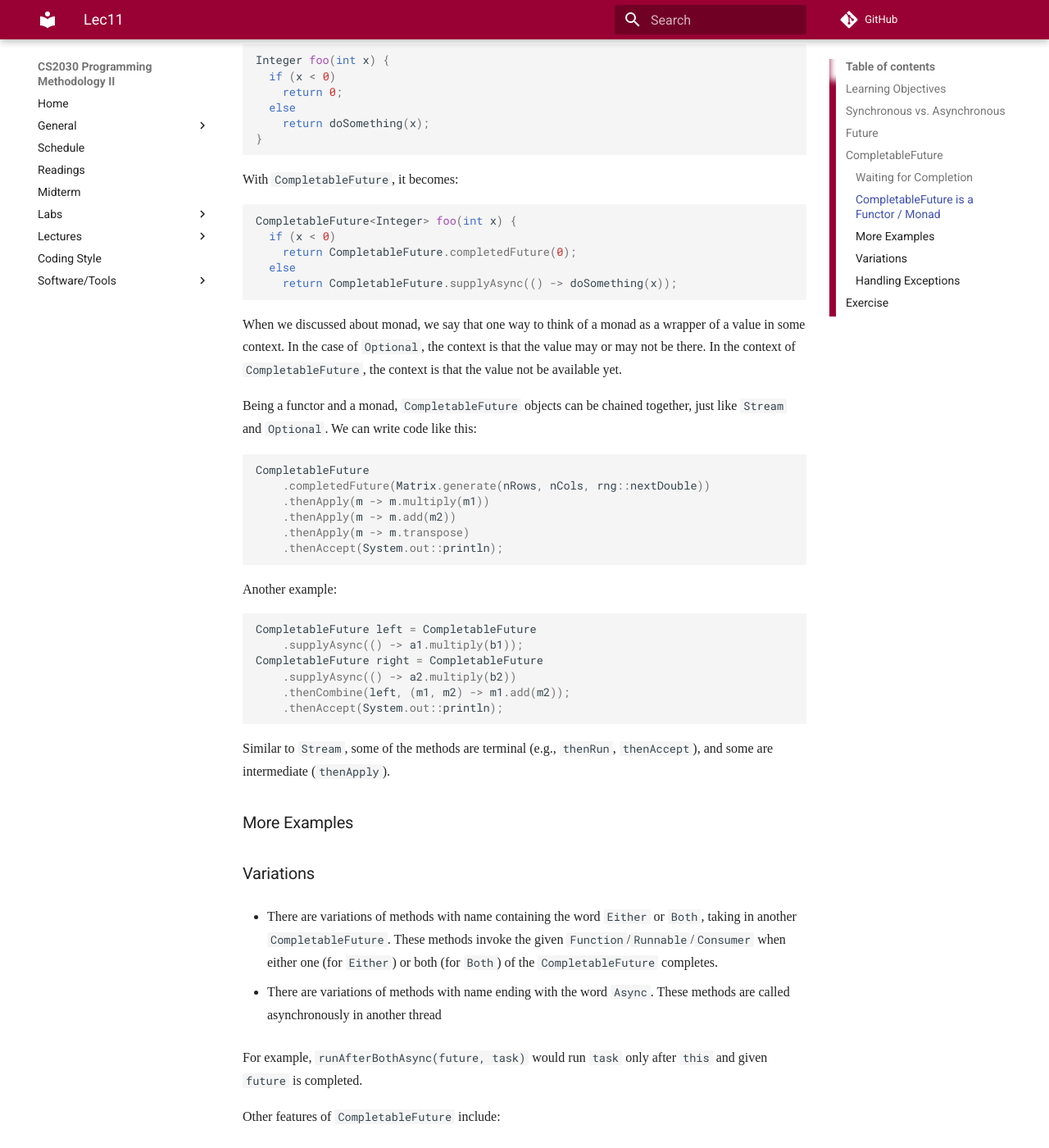
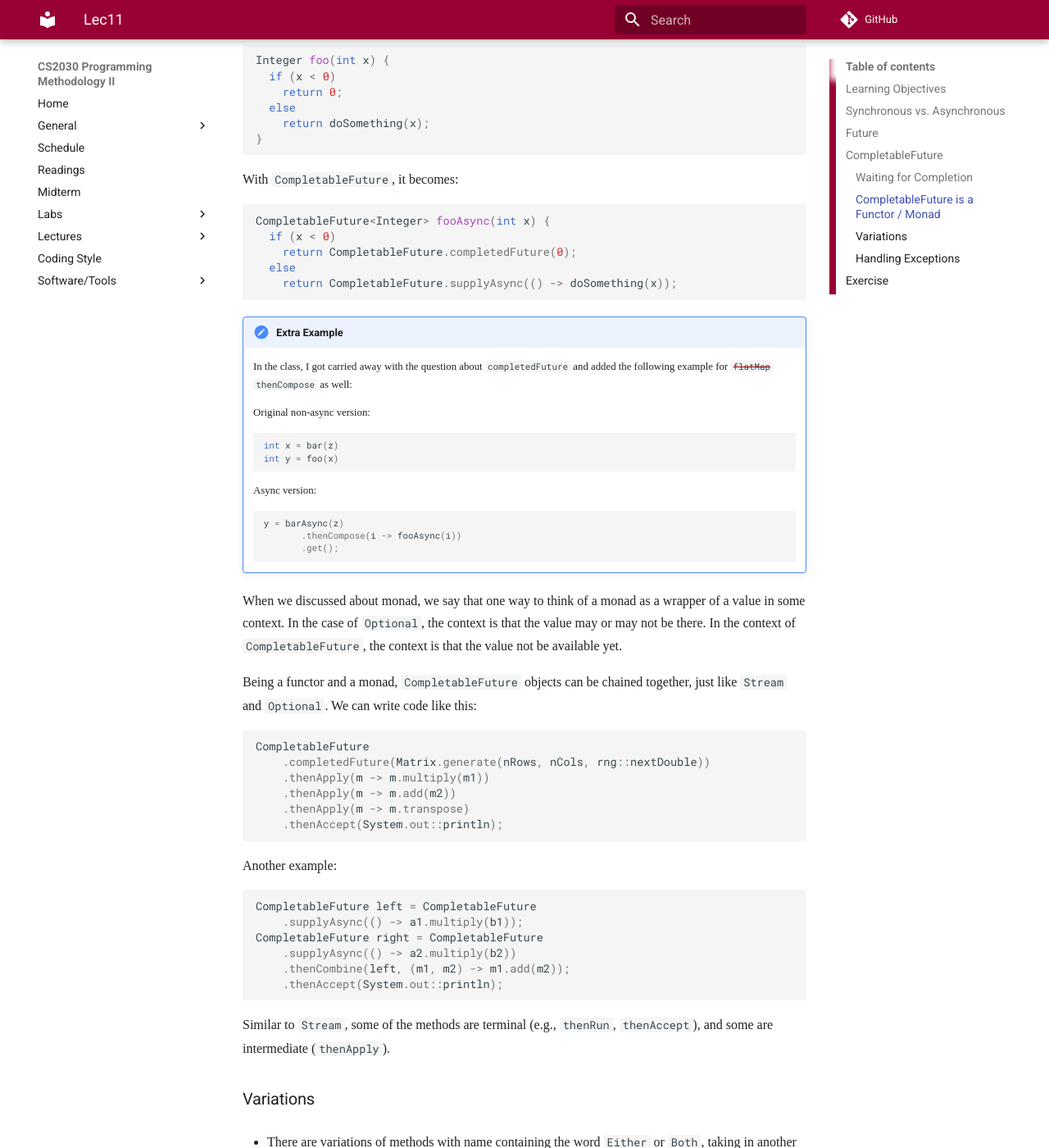
Before and after one commit to nus-cs2030/1718-s2, an MkDocs documentation site: the page built from docs/lec11.md, in a window 1280 px wide and 1400 px high, scrolled down 5394 px. Shown: the whole window at 82% size. Built offline with MkDocs 1.6.1 and Material for MkDocs 9.7.7, drawn with Linux system fonts in a browser that asks for light colours; nearby versions of some CDN libraries; some web fonts are replaced; comment, search, counter and statistics services are not loaded; old or Windows-style settings are respelled for this version of MkDocs; some of the changed text lies outside the part shown.

Commit message:
Minor fixes for Lectures 8, 9, 11

````diff
--- a/docs/lec11.md
+++ b/docs/lec11.md
@@ -203,20 +203,37 @@ The `completedFuture` method is useful, for instance, if we want to convert a me
 ```Java
 Integer foo(int x) {
   if (x < 0)
-	return 0;
+    return 0;
   else
-	return doSomething(x);
+    return doSomething(x);
 }
 ```
 
 With `CompletableFuture`, it becomes:
 ```Java
-CompletableFuture<Integer> foo(int x) {
+CompletableFuture<Integer> fooAsync(int x) {
   if (x < 0)
     return CompletableFuture.completedFuture(0);
   else
     return CompletableFuture.supplyAsync(() -> doSomething(x));
 ```
+
+!!! note "Extra Example"
+    In the class, I got carried away with the question about `completedFuture` and added the following example for <s>`flatMap`</s> `thenCompose` as well:
+
+    Original non-async version:
+    ```Java
+    int x = bar(z)
+    int y = foo(x)
+    ```
+
+    Async version:
+    ```Java
+    y = barAsync(z)
+           .thenCompose(i -> fooAsync(i))
+           .get();
+    ```
+
 
 When we discussed about monad, we say that one way to think of a monad as a wrapper of a value in some context.  In the case of `Optional`, the context is that the value may or may not be there.  In the context of `CompletableFuture`, the context is that the value not be available yet.
 
@@ -244,7 +261,6 @@ CompletableFuture right = CompletableFuture
 
 Similar to `Stream`, some of the methods are terminal (e.g., `thenRun`, `thenAccept`), and some are intermediate (`thenApply`).
 
-### More Examples
 
 ### Variations
 
@@ -303,24 +318,25 @@ CompletableFuture
 ## Exercise
 
 1. Change the following sequence of code so that `f()`, `g()` and `h()` are invoked asynchronously, using `CompletableFuture`.
-	(a)
+
+    (i)
     ```Java
-	B b = f(a);
-	C c = g(b);
-	D d = h(c);
-	```
+    B b = f(a);
+    C c = g(b);
+    D d = h(c);
+    ```
 
-	(b)
+    (ii)
     ```Java
-	B b = f();
-	C c = g(b);
-	h(c); // no return value
-	```
+    B b = f();
+    C c = g(b);
+    h(c); // no return value
+    ```
 
-   (C)
+    (iii)
     ```Java
-	B b = f(a);
-	C c = g(b);
-	D d = h(b);
-	E e = i(c, d);
-	```
+    B b = f(a);
+    C c = g(b);
+    D d = h(b);
+    E e = i(c, d);
+    ```
````
Also changed, not shown: other parts of docs/lec11.md (+0 -1 lines), docs/lec08.md (+2 -0 lines), docs/lec09.md (+5 -1 lines).
